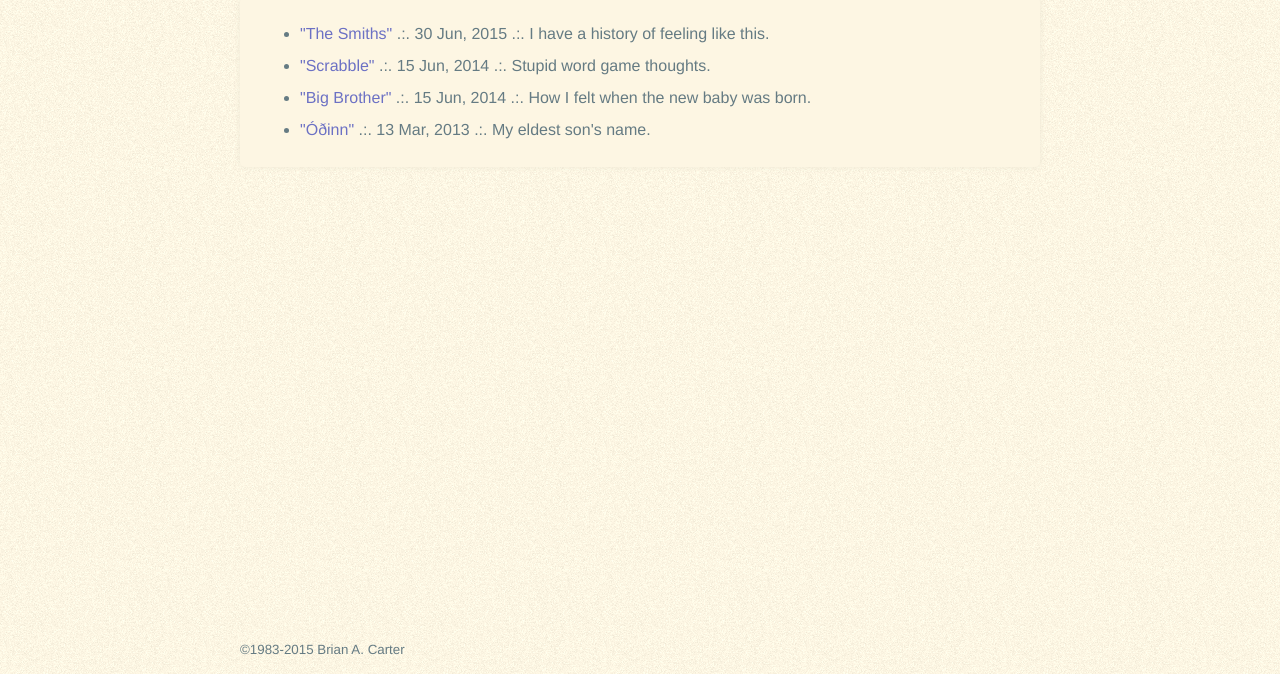
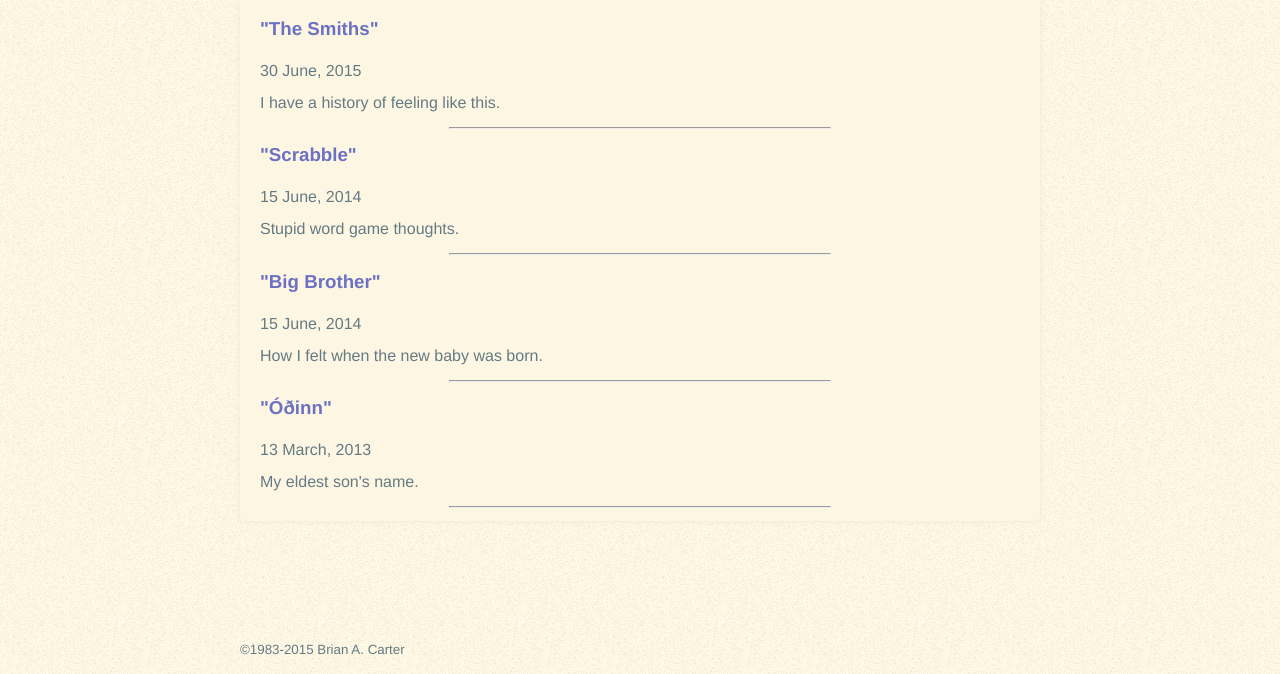
Before and after one commit to robotmachine/robotmachine.github.io, a plain HTML site: page blog.html in a window 1280 px wide. Shown: the part 126-800 px from the top of the page. Drawn offline with Linux system fonts and the light colour scheme; a web font is replaced by a local one.

Commit message:
Made the blog list less bad.

```diff
--- a/blog.html
+++ b/blog.html
@@ -31,25 +31,27 @@
 </div>
 
         <div class="box">
-  <ul>
 
-      <li>
-	<a href="/stories/2015/06/30/Smiths.html">"The Smiths"</a> .:. 30 Jun, 2015 .:. I have a history of feeling like this.
-      </li>
+      <h3 class="posttitle"><a href="/stories/2015/06/30/Smiths.html">"The Smiths"</a><br></h3>
+      30 June, 2015<br>
+      I have a history of feeling like this.<br>
+      <hr class="short">
 
-      <li>
-	<a href="/games/2014/06/15/Scrabble.html">"Scrabble"</a> .:. 15 Jun, 2014 .:. Stupid word game thoughts.
-      </li>
+      <h3 class="posttitle"><a href="/games/2014/06/15/Scrabble.html">"Scrabble"</a><br></h3>
+      15 June, 2014<br>
+      Stupid word game thoughts.<br>
+      <hr class="short">
 
-      <li>
-	<a href="/kids/opal/2014/06/15/Big-Brother.html">"Big Brother"</a> .:. 15 Jun, 2014 .:. How I felt when the new baby was born.
-      </li>
+      <h3 class="posttitle"><a href="/kids/opal/2014/06/15/Big-Brother.html">"Big Brother"</a><br></h3>
+      15 June, 2014<br>
+      How I felt when the new baby was born.<br>
+      <hr class="short">
 
-      <li>
-	<a href="/kids/odin/2013/03/13/Odin.html">"&#211;&#240;inn"</a> .:. 13 Mar, 2013 .:. My eldest son's name.
-      </li>
+      <h3 class="posttitle"><a href="/kids/odin/2013/03/13/Odin.html">"&#211;&#240;inn"</a><br></h3>
+      13 March, 2013<br>
+      My eldest son's name.<br>
+      <hr class="short">
 
-  </ul>
 </div>
 
       <div class="footer">
--- a/feed.xml
+++ b/feed.xml
@@ -6,8 +6,8 @@
 </description>
     <link>https://robotmachine.github.io/</link>
     <atom:link href="https://robotmachine.github.io/feed.xml" rel="self" type="application/rss+xml"/>
-    <pubDate>Fri, 25 Sep 2015 22:51:20 -0700</pubDate>
-    <lastBuildDate>Fri, 25 Sep 2015 22:51:20 -0700</lastBuildDate>
+    <pubDate>Sat, 26 Sep 2015 10:08:41 -0700</pubDate>
+    <lastBuildDate>Sat, 26 Sep 2015 10:08:41 -0700</lastBuildDate>
     <generator>Jekyll v2.5.3</generator>
 
       <item>
--- a/main.css
+++ b/main.css
@@ -70,6 +70,17 @@ h3.post {
 	text-align: right;
 }
 
+h3.posttitle {
+	line-height: 15px;
+	color: #93a1a1;
+}
+
+hr.short {
+	color: #93a1a1;
+	width: 50%;
+	text-align: center;
+}
+
 /* Links */
 a:link {
 	color: #6c71c4;
```
